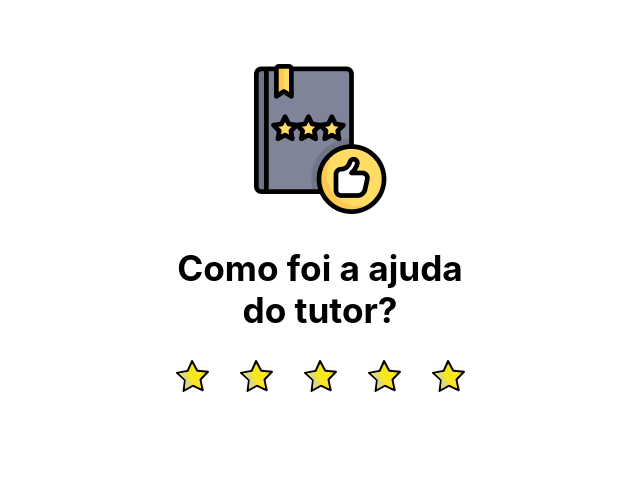
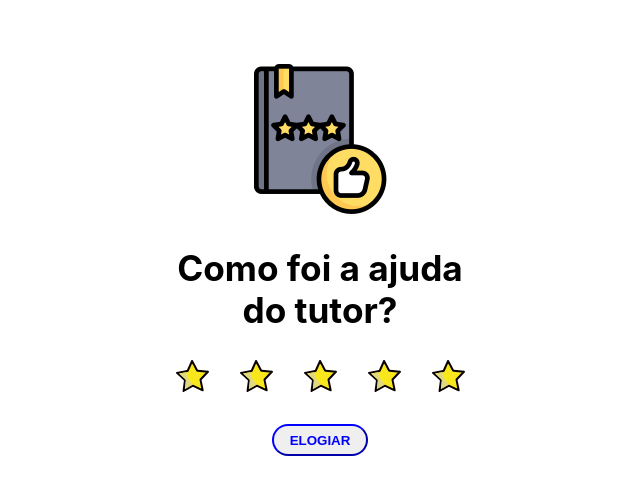
Before and after one commit to karsevar/TutorMundi-Technical-Interview, a React (Create React App) app: page / in a window 1280 px wide. Shown: the top 494 px of the page, without its empty margins (320-960 px from the left). Built offline with nearby package versions, Linux system fonts and the light colour scheme.

Commit message:
fixed file paths and elogar component partially styled for desktop and functionality finished

```diff
--- a/src/App.js
+++ b/src/App.js
@@ -1,11 +1,12 @@
 import React from "react";
 import "./App.css";
 import HeaderTutor from "./components/headerTutor/HeaderTutor";
-
+import ElogiarComponent from "./components/elogiarComponent/ElogiarComponent";
 function App() {
   return (
     <div className='App'>
       <HeaderTutor />
+      <ElogiarComponent />
     </div>
   );
 }
--- /dev/null
+++ b/src/components/elogiarComponent/ElogiarComponent.js
@@ -0,0 +1,31 @@
+import React, { useState } from "react";
+import "./elogiarComponent.scss";
+
+function ElogiarComponent(props) {
+  const [elogiarToggle, setElogiarToggle] = useState(false);
+
+  const handleClick = event => {
+    console.log("elogiar btn is clicked");
+    setElogiarToggle(true);
+    event.stopPropagation();
+  };
+  if (elogiarToggle) {
+    return (
+      <>
+        <h2>Component is toggled</h2>
+      </>
+    );
+  } else {
+    return (
+      <div className='elogiar-component'>
+        <div className='elogiar-container'>
+          <button className='elogiar-btn' onClick={event => handleClick(event)}>
+            ELOGIAR
+          </button>
+        </div>
+      </div>
+    );
+  }
+}
+
+export default ElogiarComponent;
--- /dev/null
+++ b/src/components/elogiarComponent/elogiarComponent.scss
@@ -0,0 +1,20 @@
+.elogiar-component {
+  margin-top: 2rem;
+
+  display: flex;
+  justify-content: center;
+  .elogiar-container {
+    width: 40%;
+
+    .elogiar-btn {
+      width: 6rem;
+      height: 2rem;
+
+      border-radius: 2rem;
+      border-color: blue;
+      color: blue;
+      border-width: 2px;
+      font-weight: 600;
+    }
+  }
+}
```
Also changed, not shown: src/components/headerTutor/elogiarComponent/ElogiarComponent.js (deleted, +0 -13 lines), src/components/reviewComponent/ReviewComponent.js (added), src/components/reviewComponent/reviewComponent.scss (added).
